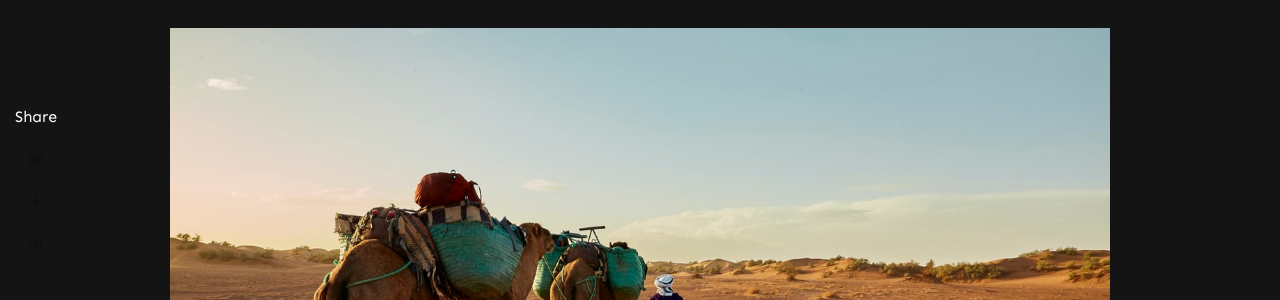
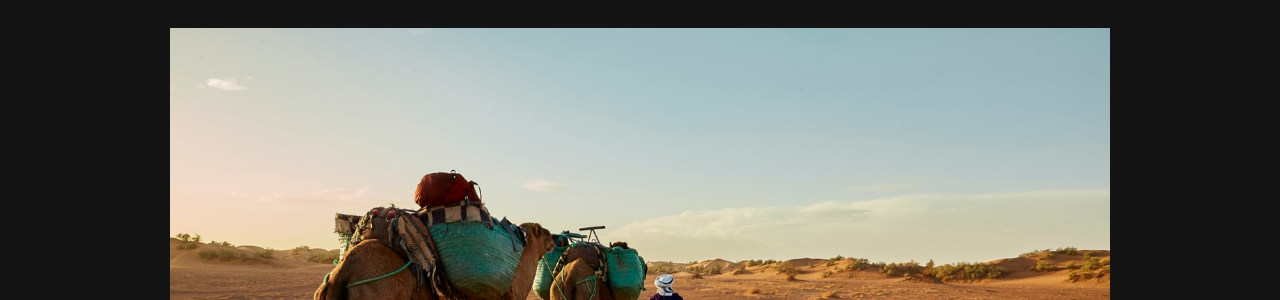
Before and after one commit to Focustecno/covidmap, a Jekyll site: the page built from _posts/2020-02-1-much-more-than-a-desert-trip-to-sahara.md, in a window 1280 px wide. Shown: the part 266-566 px from the top of the page. Built offline with Jekyll 4.4.1, drawn with Linux system fonts in a browser that asks for light colours; nearby versions of some CDN libraries; comment, search, counter and statistics services are not loaded.

Commit message:
Update post.html

```diff
--- a/_layouts/post.html
+++ b/_layouts/post.html
@@ -54,8 +54,6 @@ post_class: post-template
 <!-- Comments if not disabled with comments: false -->
 {% include comments.html %}
 
-<!-- Share -->
-{% include share.html %}
 
 <!-- Related Post -->
 {% include related-posts.html %}
```
